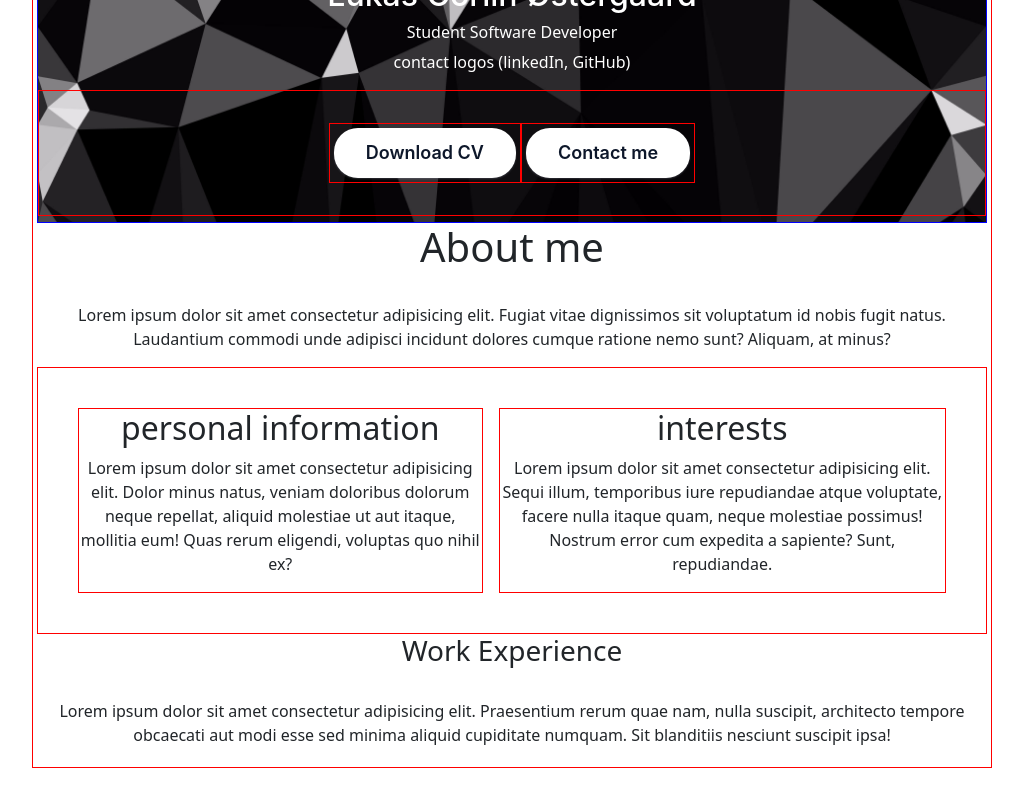
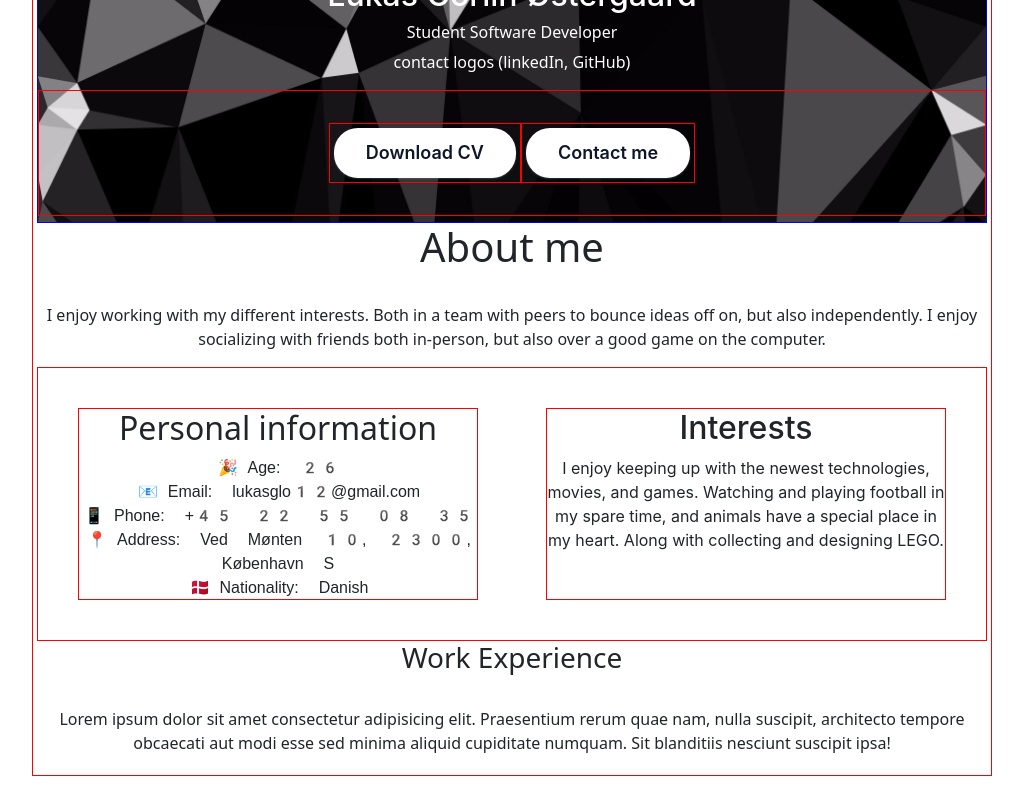
Before and after one commit to lubrozz/lubrozz.github.io, a React (Vite) app in the folder cv_web-page/: page / in a window 1280 px wide. Shown: the part 402-1199 px from the top of the page, without its empty margins (128-1151 px from the left). Built offline with nearby package versions, Linux system fonts and the light colour scheme.

Commit message:
secrect message for birthday added

```diff
--- a/cv_web-page/src/components/AboutMe.tsx
+++ b/cv_web-page/src/components/AboutMe.tsx
@@ -1,7 +1,34 @@
-import React from "react";
+import React, { useEffect, useState } from "react";
 import "../App.css";
 
 const AboutMe = () => {
+  let dateTime = new Date();
+  const birthday = new Date(1999, 2, 15);
+
+  function getAge(date: Date) {
+    const birthYear = birthday.getFullYear();
+    let dateYear = date.getFullYear();
+
+    if (date.getMonth() <= 2) {
+      if (date.getDay() < 15) {
+        return dateYear - birthYear - 1;
+      }
+    } else {
+      return dateYear - birthYear;
+    }
+  }
+
+  const [bDayMessage, setbDayMessage] = useState("");
+  useEffect(() => {
+    if (
+      dateTime.getDate() === birthday.getDate() &&
+      dateTime.getMonth() === birthday.getMonth()
+    ) {
+      setbDayMessage(". Today is my birthday! 🥳");
+      document.title = "It's my birthday!";
+    }
+  }, [dateTime]);
+
   return (
     <>
       <div id="about-me">
@@ -9,29 +36,48 @@ const AboutMe = () => {
           <h1>About me</h1>
           <br />
           <p>
-            Lorem ipsum dolor sit amet consectetur adipisicing elit. Fugiat
-            vitae dignissimos sit voluptatum id nobis fugit natus. Laudantium
-            commodi unde adipisci incidunt dolores cumque ratione nemo sunt?
-            Aliquam, at minus?
+            I enjoy working with my different interests. Both in a team with
+            peers to bounce ideas off on, but also independently. I enjoy
+            socializing with friends both in-person, but also over a good game
+            on the computer.
           </p>
         </div>
         <div className="double-element" style={{ border: "1px solid red" }}>
-          <div style={{ border: "1px solid red", margin: "0.5rem" }}>
-            <h2>personal information</h2>
-            <p>
-              Lorem ipsum dolor sit amet consectetur adipisicing elit. Dolor
-              minus natus, veniam doloribus dolorum neque repellat, aliquid
-              molestiae ut aut itaque, mollitia eum! Quas rerum eligendi,
-              voluptas quo nihil ex?
-            </p>
+          <div
+            style={{
+              height: "12rem",
+              width: "25rem",
+              border: "1px solid red",
+              margin: "0.5rem",
+            }}
+          >
+            <h2>Personal information</h2>
+            <ul className="emoji-list">
+              <li className="item-1">
+                Age: {getAge(dateTime)} {bDayMessage}
+              </li>
+              <li className="item-2">Email: lukasglo12@gmail.com</li>
+              <li className="item-3">Phone: +45 22 55 08 35</li>
+              <li className="item-4">
+                Address: Ved Mønten 10, 2300, København S
+              </li>
+              <li className="item-5">Nationality: Danish</li>
+            </ul>
           </div>
-          <div style={{ border: "1px solid red", margin: "0.5rem" }}>
-            <h2>interests</h2>
-            <p>
-              Lorem ipsum dolor sit amet consectetur adipisicing elit. Sequi
-              illum, temporibus iure repudiandae atque voluptate, facere nulla
-              itaque quam, neque molestiae possimus! Nostrum error cum expedita
-              a sapiente? Sunt, repudiandae.
+          <div
+            style={{
+              height: "12rem",
+              width: "25rem",
+              border: "1px solid red",
+              margin: "0.5rem",
+            }}
+          >
+            <h2 className="h2">Interests</h2>
+            <p className="p">
+              I enjoy keeping up with the newest technologies, movies, and
+              games. Watching and playing football in my spare time, and animals
+              have a special place in my heart. Along with collecting and
+              designing LEGO.
             </p>
           </div>
         </div>
```
